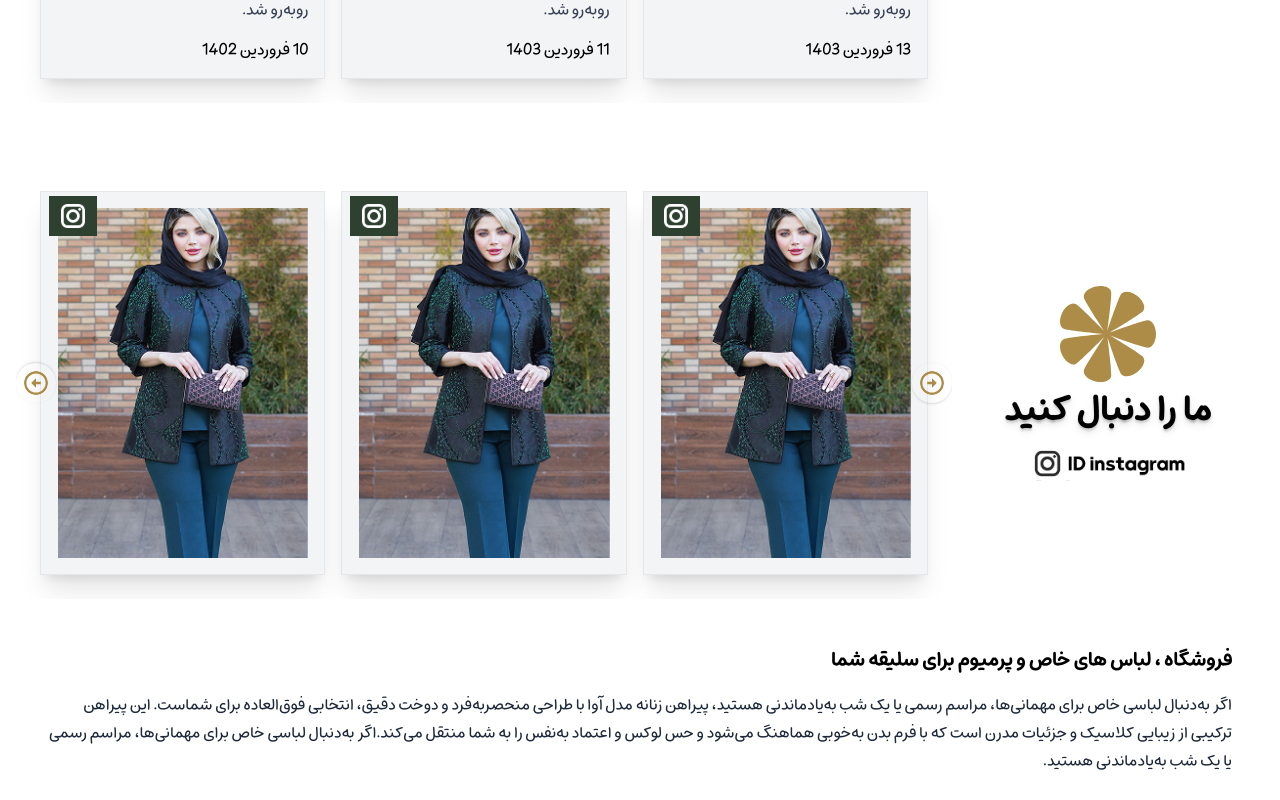
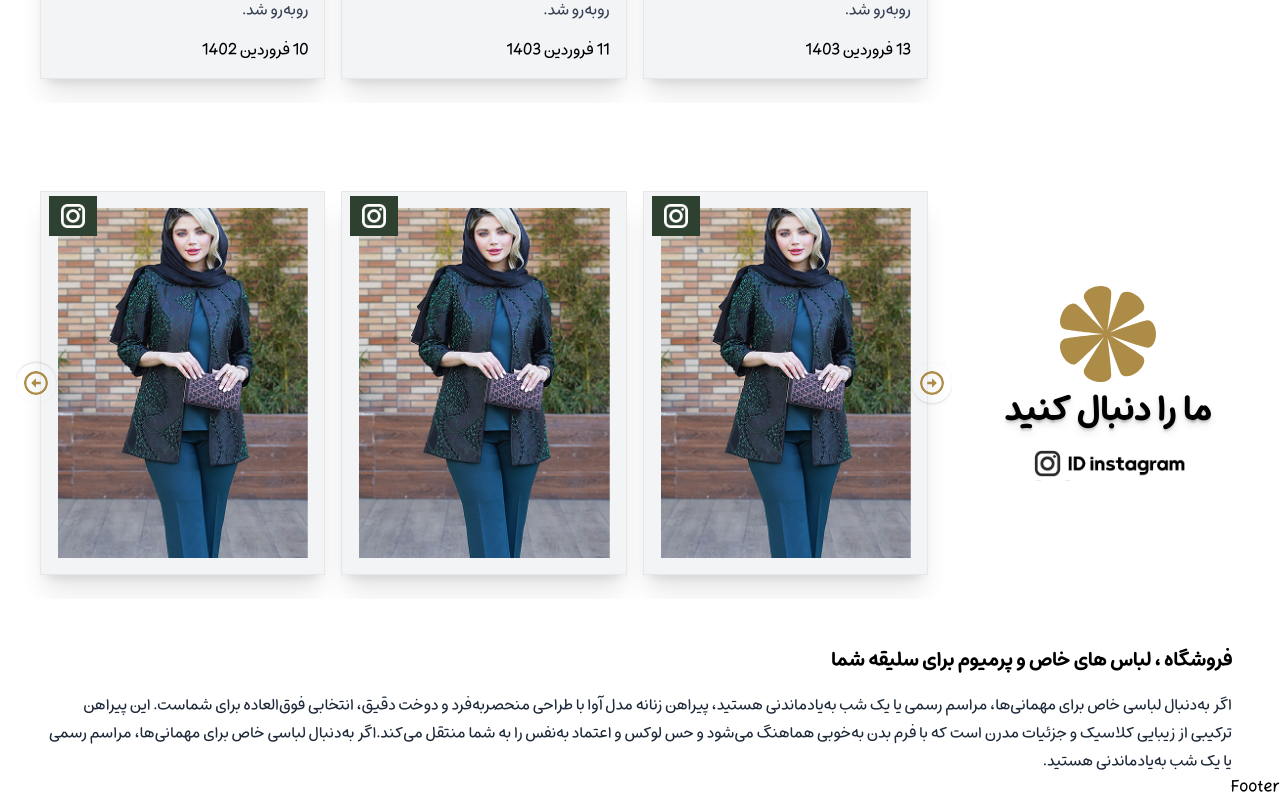
Before and after one commit to Niloofar-Palvaneh/landing_store, a Next.js app: page / in a window 1280 px wide. Shown: the part 3838-4638 px from the top of the page. Before the commit the page ends 4613 px from the top, so only its background shows below. Built offline with nearby package versions, Linux system fonts and the light colour scheme.

Commit message:
add footer file

```diff
--- /dev/null
+++ b/src/app/components/Footer.tsx
@@ -0,0 +1,9 @@
+import React from 'react'
+
+function Footer() {
+    return (
+        <div>Footer</div>
+    )
+}
+
+export default Footer
--- a/src/app/page.tsx
+++ b/src/app/page.tsx
@@ -7,6 +7,7 @@
 import Gallery from "./components/Gallery";
 import ArticleSlider from "./components/ArticleSlider";
 import PostsSlider from "./components/PostsSlider";
+import Footer from "./components/Footer";
 
 export default function Home() {
 
@@ -25,6 +26,7 @@
         <h4 className="font-bold text-xl ">{STORE_UNIQUE_AND_PREMIUM_CLOTHING_FOR_YOUR_TASTE}</h4>
         <p className="text-gray-800">{FOOTER_DES}</p>
       </div>
+      <Footer/>
     </>
   );
 }
```
